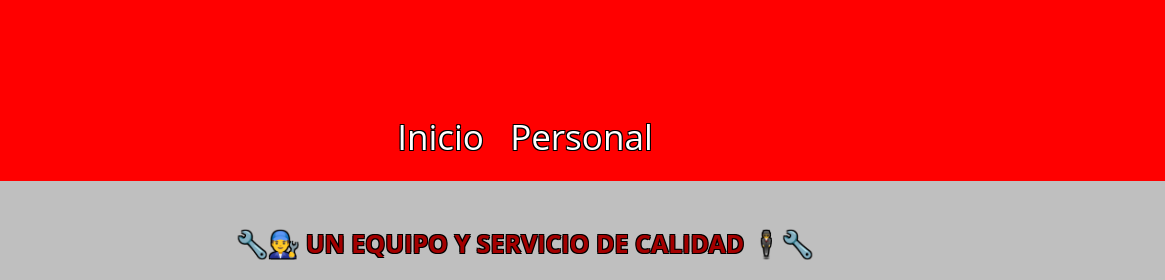
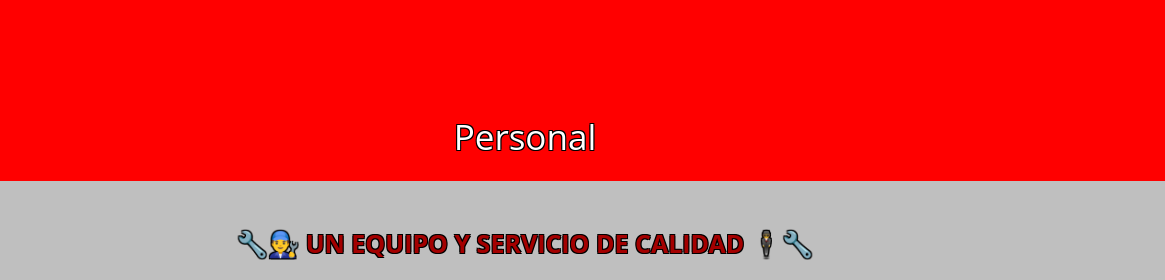
Before and after one commit to tallerbielamotor/blog, a plain HTML site: page index.html in a window 1280 px wide. Shown: the top 280 px of the page, 115-1280 px from the left. Drawn offline with nearby package versions, Linux system fonts and the light colour scheme.

Commit message:
Update index.html

```diff
--- a/index.html
+++ b/index.html
@@ -12,7 +12,6 @@
 	<nav>
 		<div class="logotipo">
 		<a href="/blog/index.html"><img class="logo" src="/blog/Img/Biela Motor2.jpg"></a></div>
-		<a href="/blog/index.html">Inicio</a>
 		<a href="/blog/html/personal.html">Personal</a>
 	</nav>
 </header>
```
